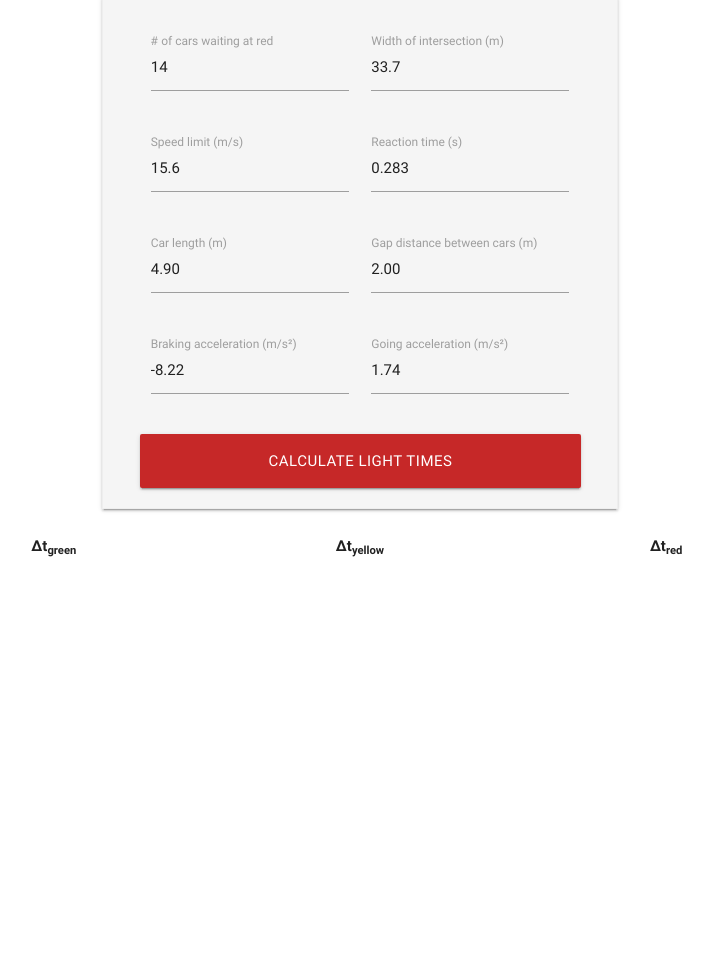
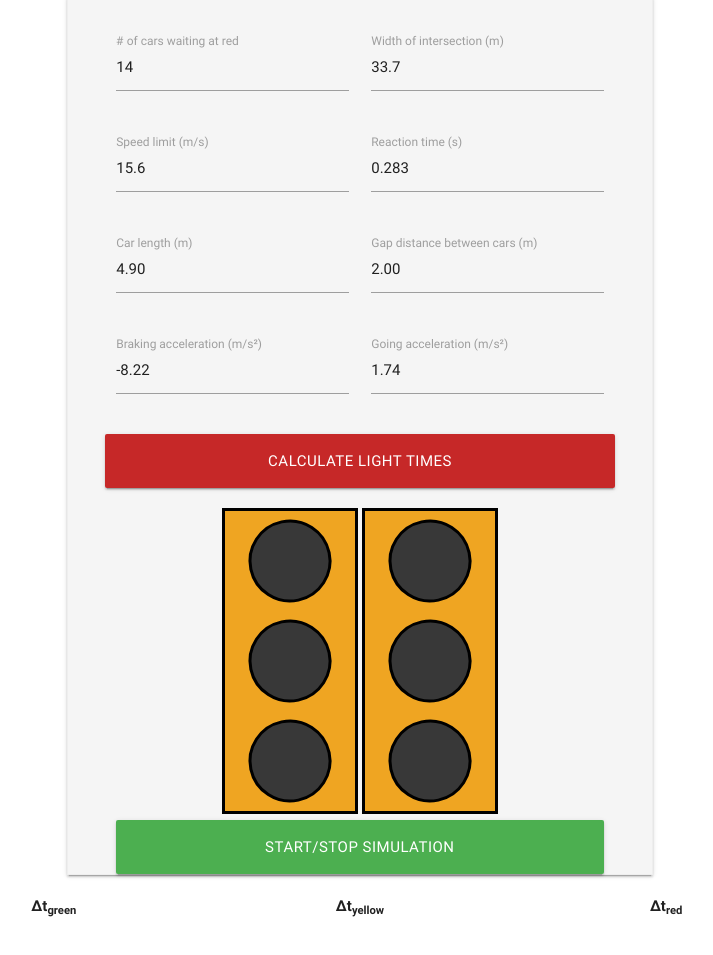
Before and after one commit to ptwu/TrafficSim, a plain HTML site: page index.html in a window 1280 px wide. Shown: the part 226-1181 px from the top of the page, without its empty margins (280-993 px from the left). Before the commit the page ends 821 px from the top, so only its background shows below. Drawn offline with nearby package versions, Linux system fonts and the light colour scheme.

Commit message:
Add simulation

```diff
--- a/index.html
+++ b/index.html
@@ -10,6 +10,16 @@
   <link href="https://fonts.googleapis.com/icon?family=Material+Icons" rel="stylesheet">
   <link href="css/materialize.min.css" type="text/css" rel="stylesheet" media="screen,projection"/>
 
+  <style>
+  	#trafficCanvas {
+		border: 3px solid black;
+		-webkit-font-smoothing: antialiased;
+	}
+	#trafficCanvas2 {
+		border: 3px solid black;
+		-webkit-font-smoothing: antialiased;
+	}
+  </style>
 
 </head>
 <body>
@@ -25,8 +35,10 @@
       <div class="section"></div>
 
       <div class="container">
+
         <div id ="login_page" class="z-depth-1 grey lighten-4 row" style="display: inline-block; padding: 32px 48px 0px 48px; border: 1px solid #EEE;">
             <div class='row'>
+
               <div class='input-field col s6'>
                 <input type='email' name='email' id='numRed' value = "14"/>
                 <label for='email'># of cars waiting at red</label>
@@ -73,8 +85,15 @@
                 <button name='btn_login' class='col s12 btn btn-large waves-effect red darken-3' onclick="calculate()">Calculate light times</button>
               </div>
             </center>
+          	<canvas id="trafficCanvas" width="130" height="300">
+			If you see this text, that means your browser is outdated and is not able to display HTML5 canvases. Try updating your browser to see this simulation!
+			</canvas>
+			<canvas id="trafficCanvas2" width="130" height="300"></canvas>
+			<button class='col s12 btn btn-large waves-effect green darken' onclick="calculate(); startSimulation();">Start/Stop Simulation</button>
+			<br>
+			<span>&#8203;</span>
+        </div>
 
-        </div>
       </div>
 
     </center>
@@ -122,6 +141,9 @@
   var distToIntersection;
   var gapLength;
   var brakingDistance;
+  var gTime;
+  var yTime;
+  var rTime;
   	function calculate() {
   		n = Number(document.getElementById("numRed").value);
   		width = Number(document.getElementById("intersectionWidth").value);
@@ -132,13 +154,13 @@
   		goingAccel = Number(document.getElementById("goAccel").value);
   		gapLength = Number(document.getElementById("gapDistance").value);
 
-  		var greenT = Math.round(100*calculateGreen())/100;
-  		var yellowT = Math.round(100*calculateYellow())/100;
-  		var redT = Math.round(100*calculateRed())/100;
+  		gTime = Math.round(100*calculateGreen())/100;
+  		yTime = Math.round(100*calculateYellow())/100;
+  		rTime = Math.round(100*calculateRed())/100;
 
-  		document.getElementById("greenTime").innerHTML = greenT + " sec";
-  		document.getElementById("yellowTime").innerHTML = yellowT + " sec";
-  		document.getElementById("redTime").innerHTML = redT + " sec";
+  		document.getElementById("greenTime").innerHTML = gTime + " sec";
+  		document.getElementById("yellowTime").innerHTML = yTime + " sec";
+  		document.getElementById("redTime").innerHTML = rTime + " sec";
   	}
   	function calculateGreen() {
   		distAccel = (sL * sL) / (2 * goingAccel);
@@ -160,6 +182,129 @@
   		return calculateGreen() + calculateYellow() + breakTime;
   	}
 
+  	//LIGHT ANIMATION SCRIPTS
+  	var lightStates = [
+		    {'top': '#383838',   'mid': '#383838',  'bottom': '#3AB54A'},
+		    {'top': '#383838', 'mid': 'yellow',  'bottom': '#383838'},
+		    {'top': 'red', 'mid': '#383838', 'bottom': '#383838'},
+		];
+
+		var lightStateInit = [{'top': '#383838', 'mid': '#383838', 'bottom': '#383838'}];
+
+		var lightPositions = {'top': 50, 'mid': 150, 'bottom': 250,};
+
+		var c = document.getElementById("trafficCanvas");
+		var c2 = document.getElementById("trafficCanvas2");
+		var drawer = c.getContext("2d");
+		var drawer2 = c2.getContext("2d");
+		drawer.lineWidth = 3;
+		drawer2.lineWidth = 3;
+		drawer.rect(0, 0, 130, 300);
+		drawer.fillStyle = "#EFA522";
+		drawer.fill();
+
+		drawer2.rect(0, 0, 130, 300);
+		drawer2.fillStyle = "#EFA522";
+		drawer2.fill();
+		state = 0;
+		for (var name in lightStateInit[state]) {
+		    drawLight(name, lightStateInit[state][name]);
+		}
+
+		state = 0;
+		for (var name in lightStateInit[state]) {
+		    drawLight2(name, lightStateInit[state][name]);
+		}
+
+		function drawLight(name, color) {
+		    drawer.beginPath();
+		    drawer.arc(65, lightPositions[name], 40, 10, 12 * Math.PI);
+		    drawer.fillStyle = color;
+		    drawer.fill();
+		    drawer.stroke();
+		};
+
+		function drawLight2(name, color) {
+		    drawer2.beginPath();
+		    drawer2.arc(65, lightPositions[name], 40, 10, 12 * Math.PI);
+		    drawer2.fillStyle = color;
+		    drawer2.fill();
+		    drawer2.stroke();
+		};
+
+		var greenT;
+		var yellowT;
+		var redT;
+		var timer = null;
+
+		function greenToYellow() {
+			state = 0;
+		    for (var name in lightStates[state]) {
+		        drawLight(name, lightStates[state][name]);
+		    }
+			timer = window.setTimeout(yellowToRed, greenT);
+		}
+
+		function yellowToRed() {
+			state = 1;
+		    for (var name in lightStates[state]) {
+		        drawLight(name, lightStates[state][name]);
+		    }
+			timer = window.setTimeout(redToGreen, yellowT);
+		}
+
+		function redToGreen() {
+			state = 2;
+		    for (var name in lightStates[state]) {
+		        drawLight(name, lightStates[state][name]);
+		    }
+			timer = window.setTimeout(greenToYellow, redT);
+		}
+
+		function startSimulation() {
+			//convert seconds to milliseconds
+			greenT = gTime * 1000;
+			yellowT = yTime * 1000;
+			redT = rTime * 1000;
+			if(timer != null) {
+				// the timer is running --> stop that timer
+				clearInterval(timer);
+				// reset the timer
+				timer = null;
+				// set the traffic light to an inital state
+				state = 0;
+				for (var name in lightStateInit[state]) {
+				    drawLight(name, lightStateInit[state][name]);
+				}
+			} else {
+				greenToYellow();
+				redToGreen2();
+			}
+		}
+
+		function greenToYellow2() {
+			state = 0;
+		    for (var name in lightStates[state]) {
+		        drawLight2(name, lightStates[state][name]);
+		    }
+			timer = window.setTimeout(yellowToRed2, greenT);
+		}
+
+		function yellowToRed2() {
+			state = 1;
+		    for (var name in lightStates[state]) {
+		        drawLight2(name, lightStates[state][name]);
+		    }
+			timer = window.setTimeout(redToGreen2, yellowT);
+		}
+
+		function redToGreen2() {
+			state = 2;
+		    for (var name in lightStates[state]) {
+		        drawLight2(name, lightStates[state][name]);
+		    }
+			timer = window.setTimeout(greenToYellow2, redT);
+		}
   </script>
   </body>
 </html>
```
Also changed, not shown: traffic.html (added, +101 -0 lines).
